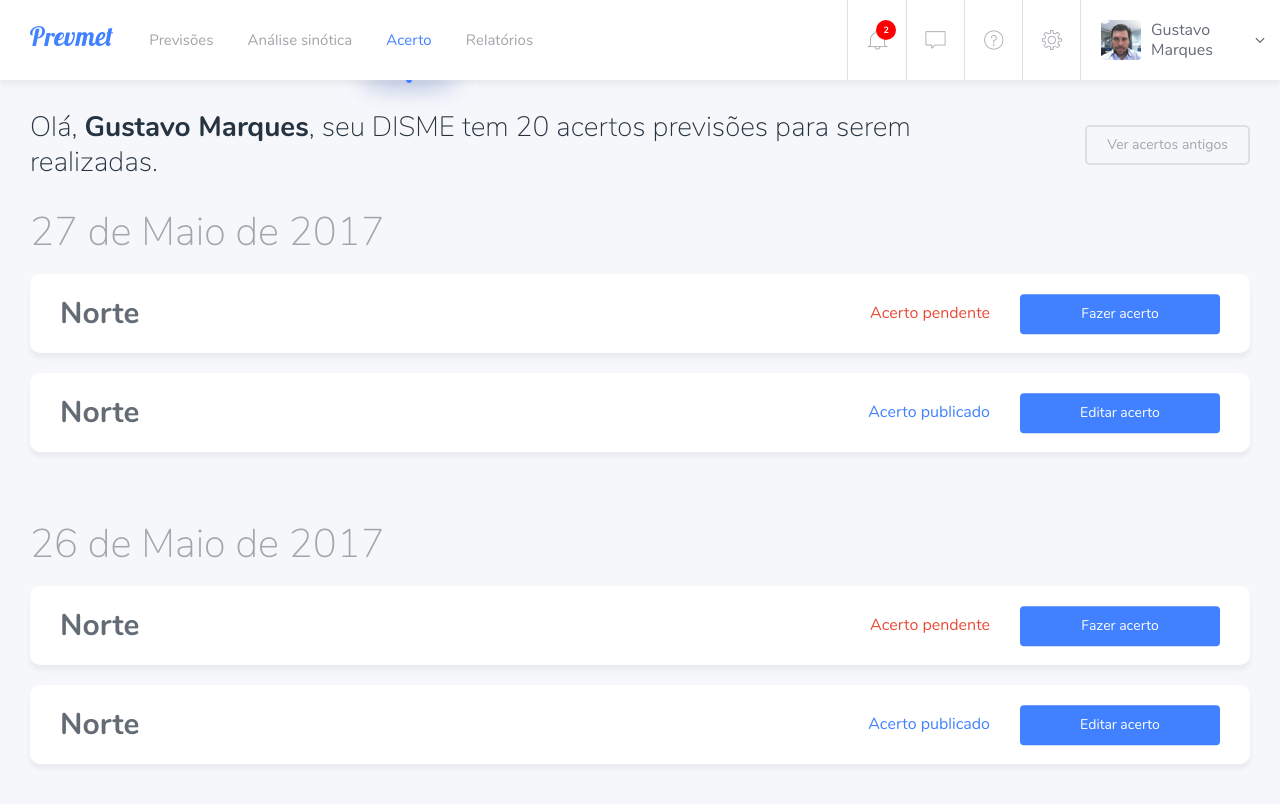
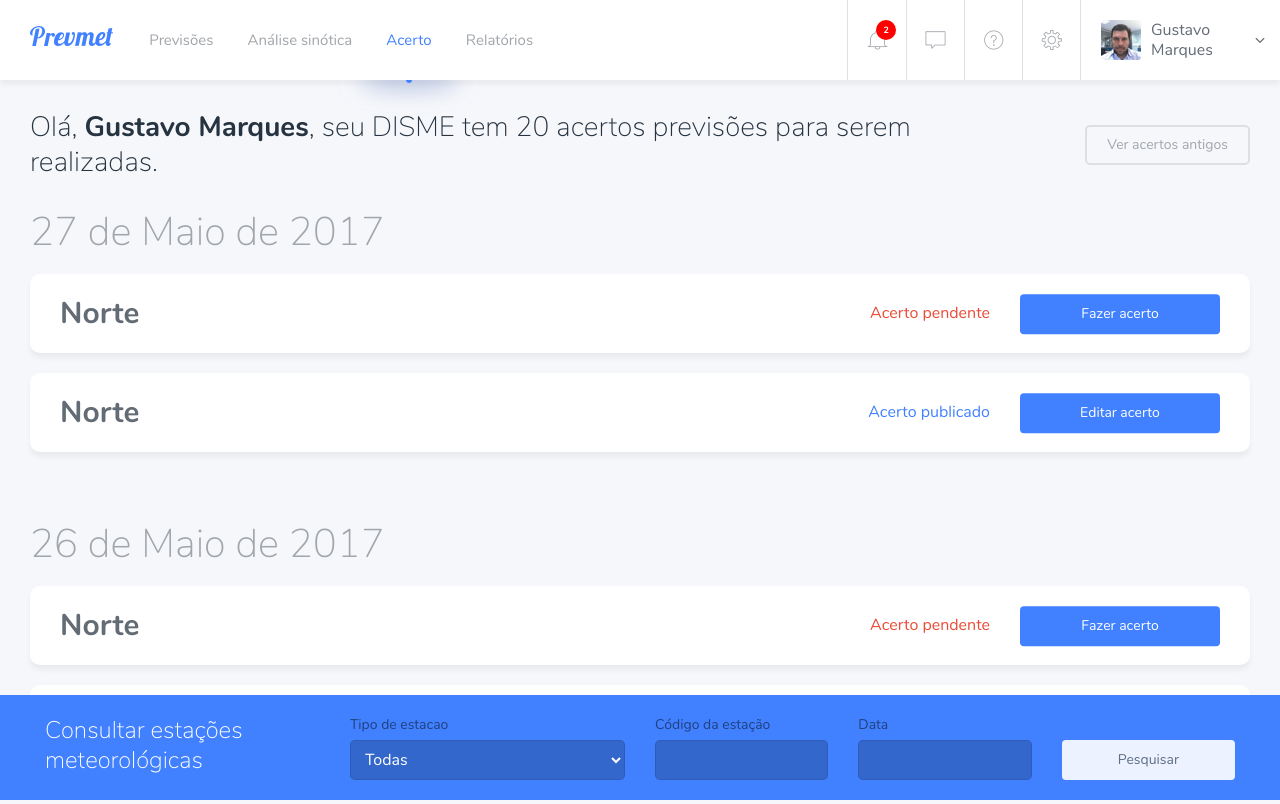
Before and after one commit to gustavomarques/prevmet-front-2, a plain HTML site: page acerto-fazer.html in a window 1280 px wide. Shown: the top 804 px of the page. Drawn offline with Linux system fonts and the light colour scheme; files whose address does not match are found by name; a web font is replaced by a local one.

Commit message:
acerto - consultar estacoes - footer

```diff
--- a/acerto-fazer.html
+++ b/acerto-fazer.html
@@ -940,6 +940,35 @@
 
 </section>
 
+<section id="pesquisarEstacoes">
+	<h1 class="col-md-3">Consultar estações meteorológicas</h1>
+	<div class="form-group col-md-3">
+		<label>Tipo de estacao</label>
+		<select>
+			<option value="0">Todas</option>
+			<option value="1">Automática</option>
+			<option value="2">Convencional</option>
+		</select>
+	</div>
+
+	<div class="form-group col-md-2">
+		<label>Código da estação</label>
+		<input type="text" name="">
+	</div>
+
+	<div class="form-group col-md-2">
+		<label>Data</label>
+		<input type="text" name="">
+	</div>
+
+	<div class="form-group col-md-2">
+		<label></label>
+		<input type="submit" name="" class="btn btn-clear" value="Pesquisar">
+	</div>
+
+
+</section>
+
 <!-- Js -->
 <script src="js/jquery.min.js"></script>
 <script src="js/flat-ui-pro.min.js"></script>
--- a/css/less/layout.less
+++ b/css/less/layout.less
@@ -1226,6 +1226,7 @@ table{
 // ----------------------------------------------//
 
 #acerto{
+	padding-bottom: 50px;
 	.acertos-do-dia{
 		padding-bottom: 50px;
 
@@ -1550,6 +1551,44 @@ table{
 		}
 	}
 }
+
+#pesquisarEstacoes{
+	position: fixed;
+	padding: 20px 30px;
+	background: @azul;
+	bottom: 0;
+	left: 0;
+	right: 0;
+
+	h1{
+		font-size: 24px;
+		line-height: 30px;
+		font-weight: 200;
+		color: @branco;
+		margin: 0;
+	}
+
+	.form-group{
+		margin-bottom: 0;
+
+		input[type="text"], select{
+			background: rgba(0,0,0,0.2);
+			color: @branco;
+			border-color: rgba(0,0,0,0.1);
+		}
+	}
+
+	label{
+		color: rgba(0,0,0,0.5);
+		margin-bottom: 5px;
+	}
+
+	input[type="submit"], button{
+		width: 100%;
+	}
+}
+
+
 
 // ----------------------------------------------//
 //---------------   Relatorios    ---------------//
```
Also changed, not shown: css/less/style.css.
